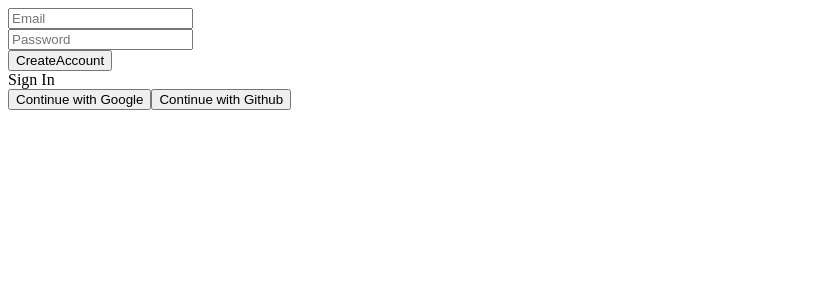
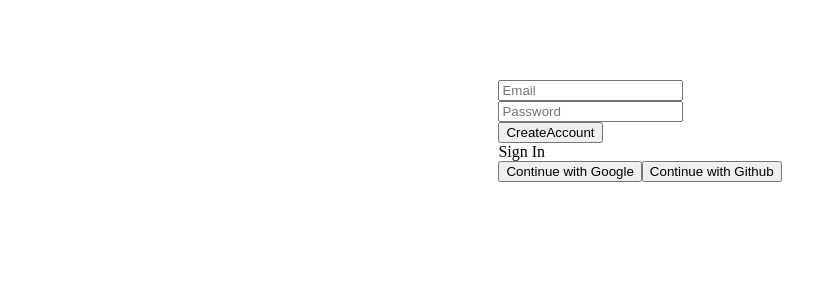
Before and after one commit to wind340/ReactTwitterClone, a React (Create React App) app: page /#/ in a window 1280 px wide. Shown: the top 300 px of the page, without its empty margins (0-837 px from the left). Built offline with nearby package versions, Linux system fonts and the light colour scheme; no server answers.

Commit message:
style 추가

```diff
--- a/src/components/Router.js
+++ b/src/components/Router.js
@@ -5,10 +5,20 @@ import Home from "../routes/Home";
 import Navigation from "components/Navigation";
 import Profile from "routes/Profile";
 
-const AppRouter = ({ isLoggedIn, userObj }) => {
+const AppRouter = ({ refreshUser, isLoggedIn, userObj }) => {
   return (
+    <div
+      style={{
+        maxWidth: 890,
+        width: "100%",
+        margin: "0 auto",
+        marginTop: 80,
+        display: "flex",
+        justifyContent: "center",
+      }}
+    >
       <Router>
-      {isLoggedIn && <Navigation />}
+        {isLoggedIn && <Navigation userObj={userObj} />}
         <Routes>
           {isLoggedIn ? (
             <>
@@ -20,7 +30,9 @@ const AppRouter = ({ isLoggedIn, userObj }) => {
               <Route
                 exact={true}
                 path={"/Profile"}
-              element={<Profile userObj={userObj} />}
+                element={
+                  <Profile userObj={userObj} refreshUser={refreshUser} />
+                }
               ></Route>
             </>
           ) : (
@@ -28,6 +40,7 @@ const AppRouter = ({ isLoggedIn, userObj }) => {
           )}
         </Routes>
       </Router>
+    </div>
   );
 };
 
```
Lines whose indentation alone changed are shown as unchanged.
